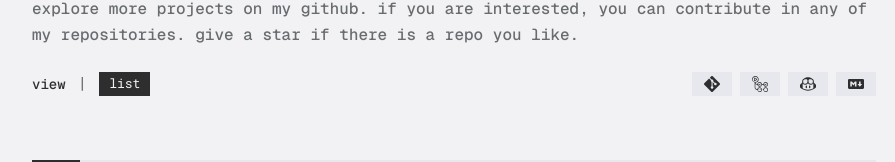
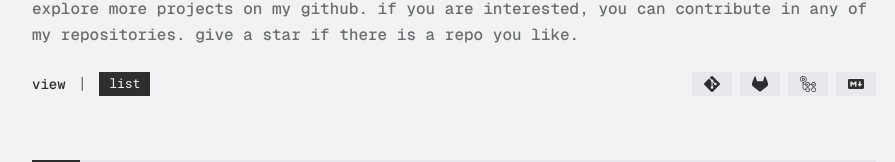
Before and after one commit to IRTIDEATH/Al-Sakha, a Next.js app: page /projects in a window 1280 px wide. Shown: the part 1910-2072 px from the top of the page, without its empty margins (186-1081 px from the left). Built offline with nearby package versions, Linux system fonts and the light colour scheme.

Commit message:
Add icon in more github section for the projects page

```diff
--- a/constants/index.ts
+++ b/constants/index.ts
@@ -359,12 +359,12 @@ export const ongithub: TskillBadgeIcon[] = [
         icon: "simple-icons:git"
     },
     {
+        name: "Gitlab",
+        icon: "simple-icons:gitlab"
+    },
+    {
         name: "Github Actions",
         icon: "simple-icons:githubactions"
-    },
-    {
-        name: "Github Copilot",
-        icon: "simple-icons:githubcopilot"
     },
     {
         name: "Markdown",
```
